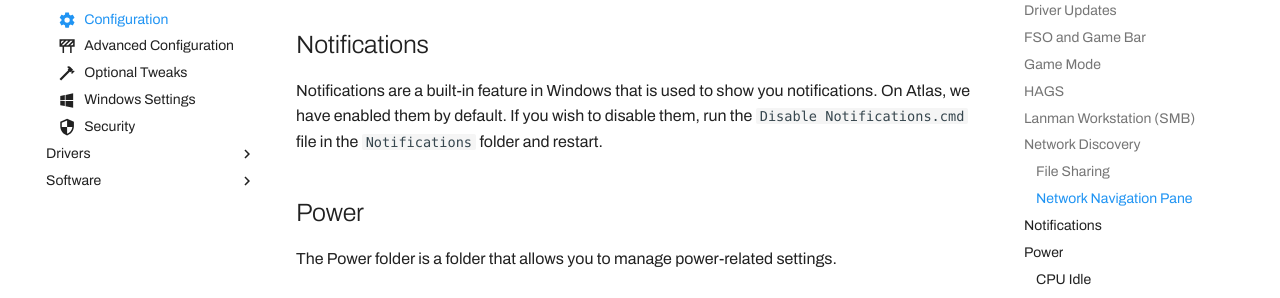
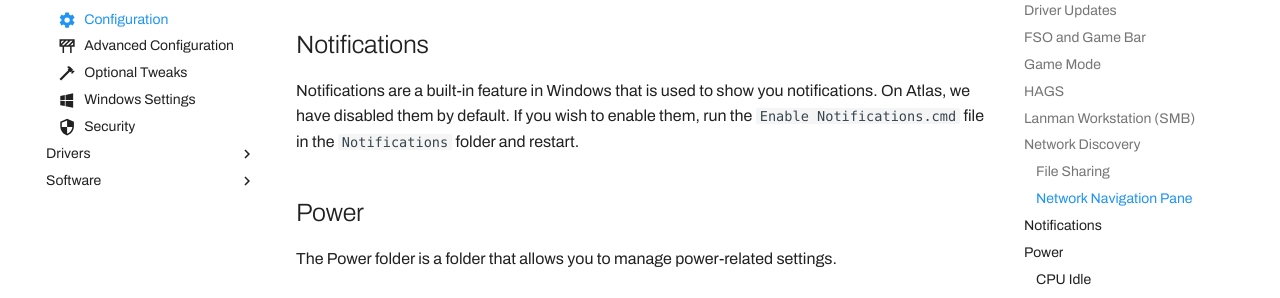
Before and after one commit to Atlas-OS/docs, an MkDocs documentation site: the page built from docs/getting-started/post-installation/atlas-folder/configuration.md, in a window 1280 px wide and 900 px high, scrolled down 2671 px. Shown: the part 178-476 px from the top of the window. Built offline with MkDocs 1.6.1 and Material for MkDocs 9.7.7, drawn with Linux system fonts in a browser that asks for light colours; some web fonts are replaced; comment, search, counter and statistics services are not loaded.

Commit message:
Update configuration.md

```diff
--- a/docs/getting-started/post-installation/atlas-folder/configuration.md
+++ b/docs/getting-started/post-installation/atlas-folder/configuration.md
@@ -70,7 +70,7 @@ Network Navigation pane is a part of network discovery and controls whether the
 
 ## Notifications
 
-Notifications are a built-in feature in Windows that is used to show you notifications. On Atlas, we have enabled them by default. If you wish to disable them, run the `Disable Notifications.cmd` file in the `Notifications` folder and restart.
+Notifications are a built-in feature in Windows that is used to show you notifications. On Atlas, we have disabled them by default. If you wish to enable them, run the `Enable Notifications.cmd` file in the `Notifications` folder and restart.
 
 ## Power
 
```
